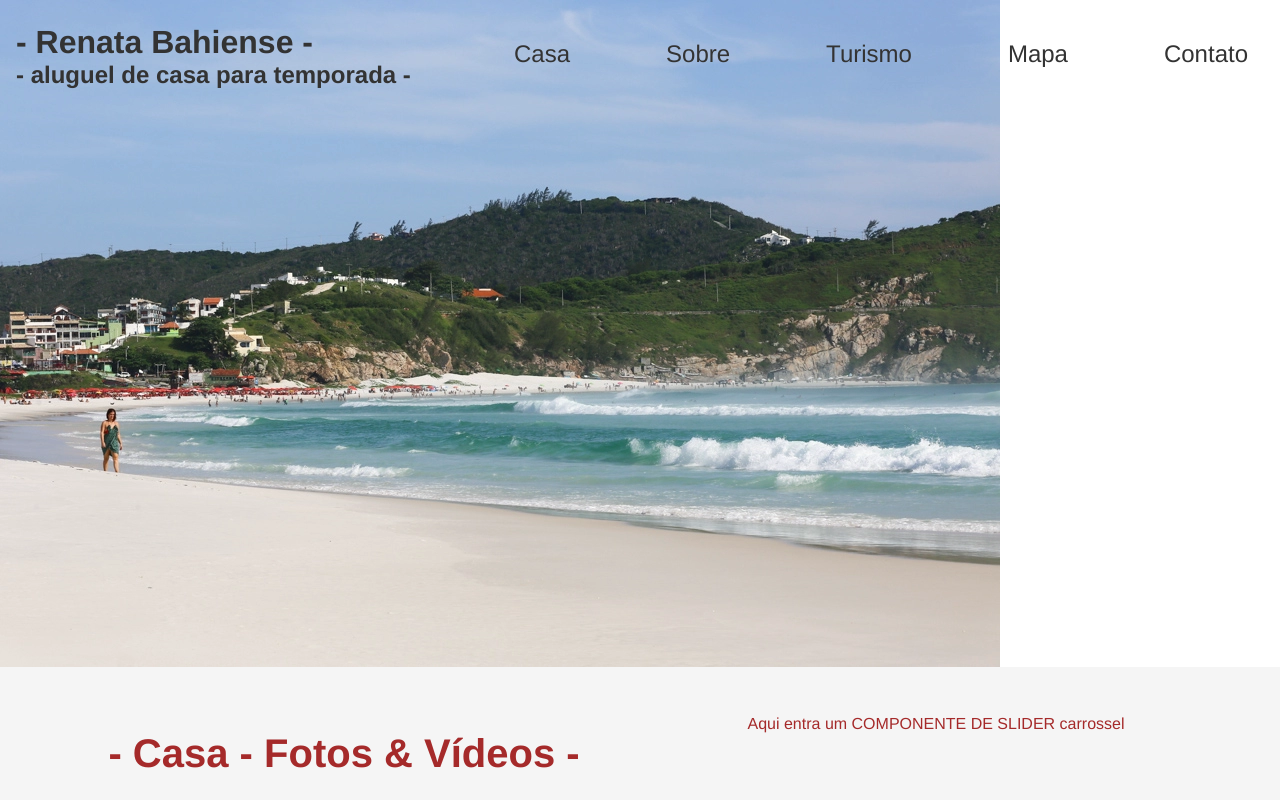
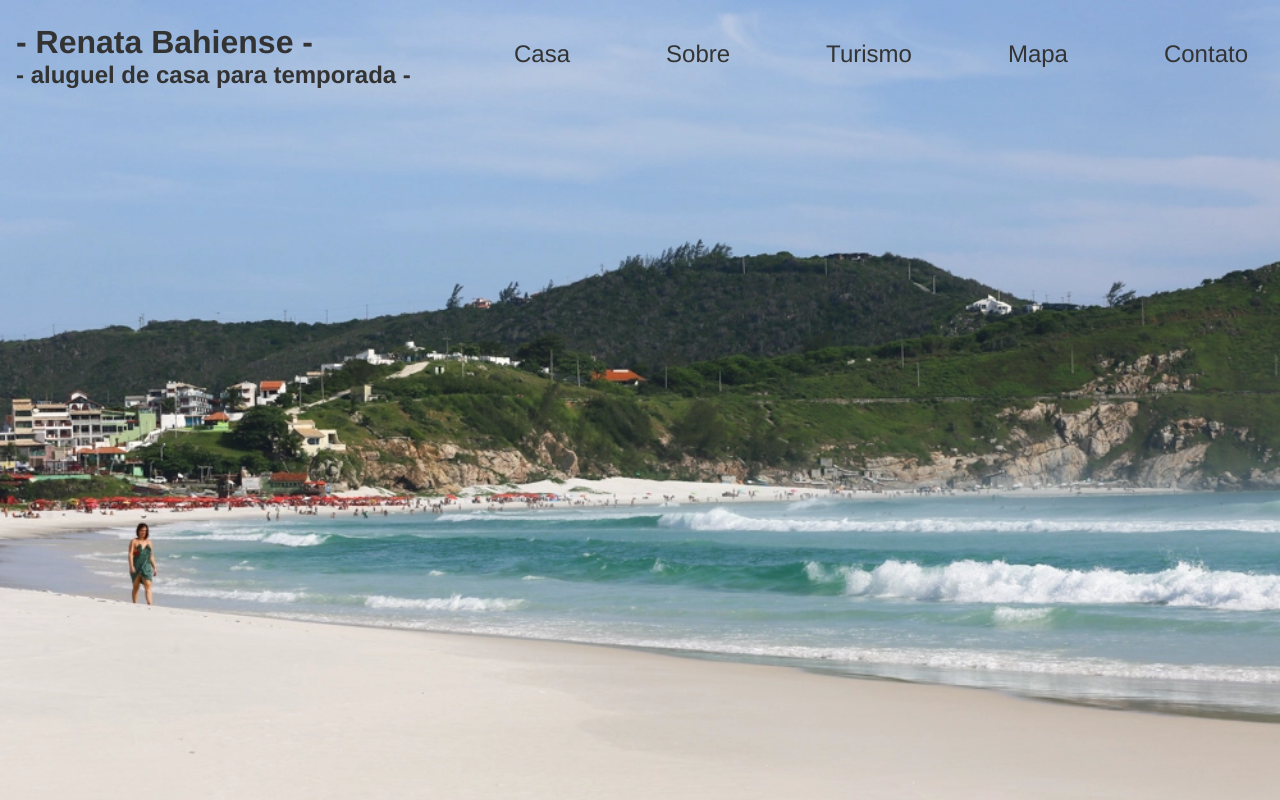
Before and after one commit to MahAzevedo/praia, a React (Vite) app: page / in a window 1280 px wide. Shown: the top 800 px of the page. Built offline with nearby package versions, Linux system fonts and the light colour scheme.

Commit message:
modified:   src/Components/Banner.jsx

```diff
--- a/src/Components/Banner.jsx
+++ b/src/Components/Banner.jsx
@@ -1,6 +1,5 @@
 import React from 'react';
 import styles from './Banner.module.css';
-// import PhotoCapa from '../Assets/fotoCapaThayanaAlvarenga.jpg?react';
 import PraiaGrande from '../Assets/praia-grande.webp?react';
 
 
--- a/src/Components/Banner.module.css
+++ b/src/Components/Banner.module.css
@@ -1,4 +1,4 @@
 .photoPraia {
-    max-width: 100%;
+    width: 100%;
     text-align: center;
 }
```
